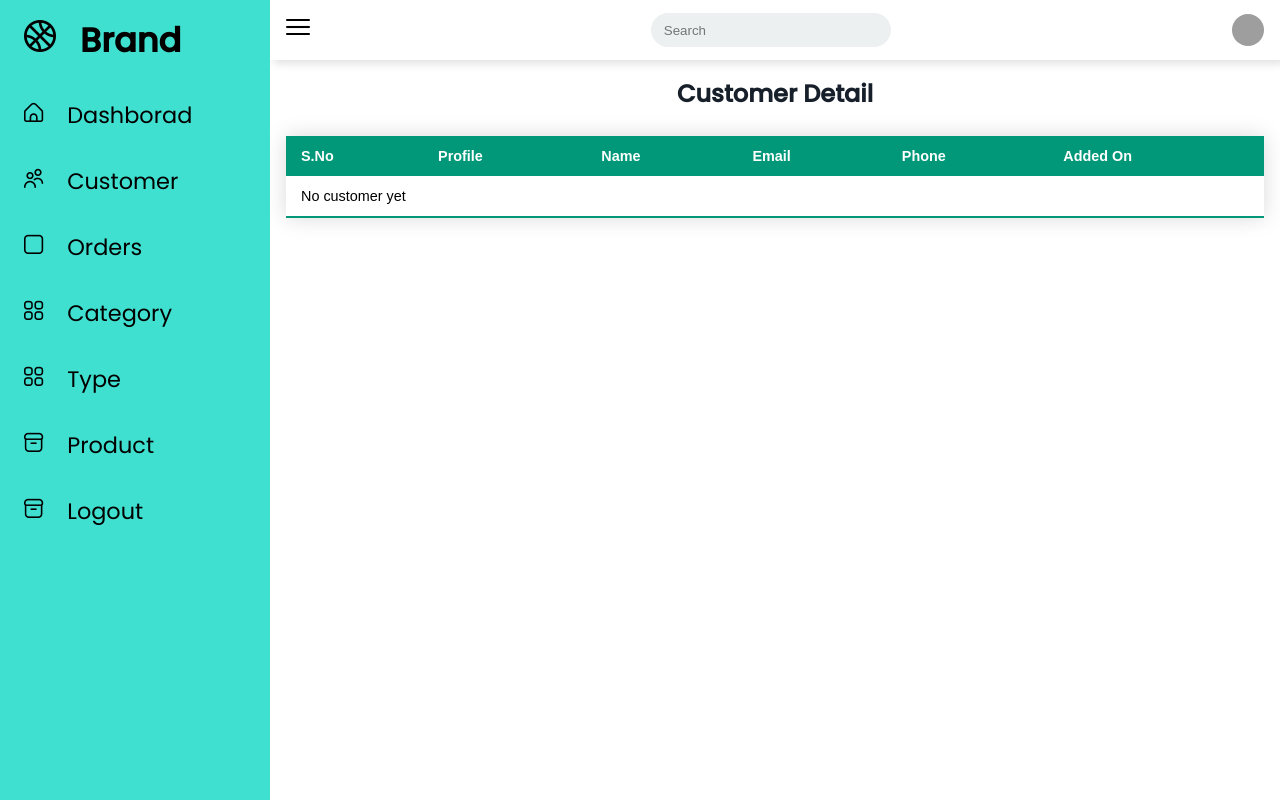
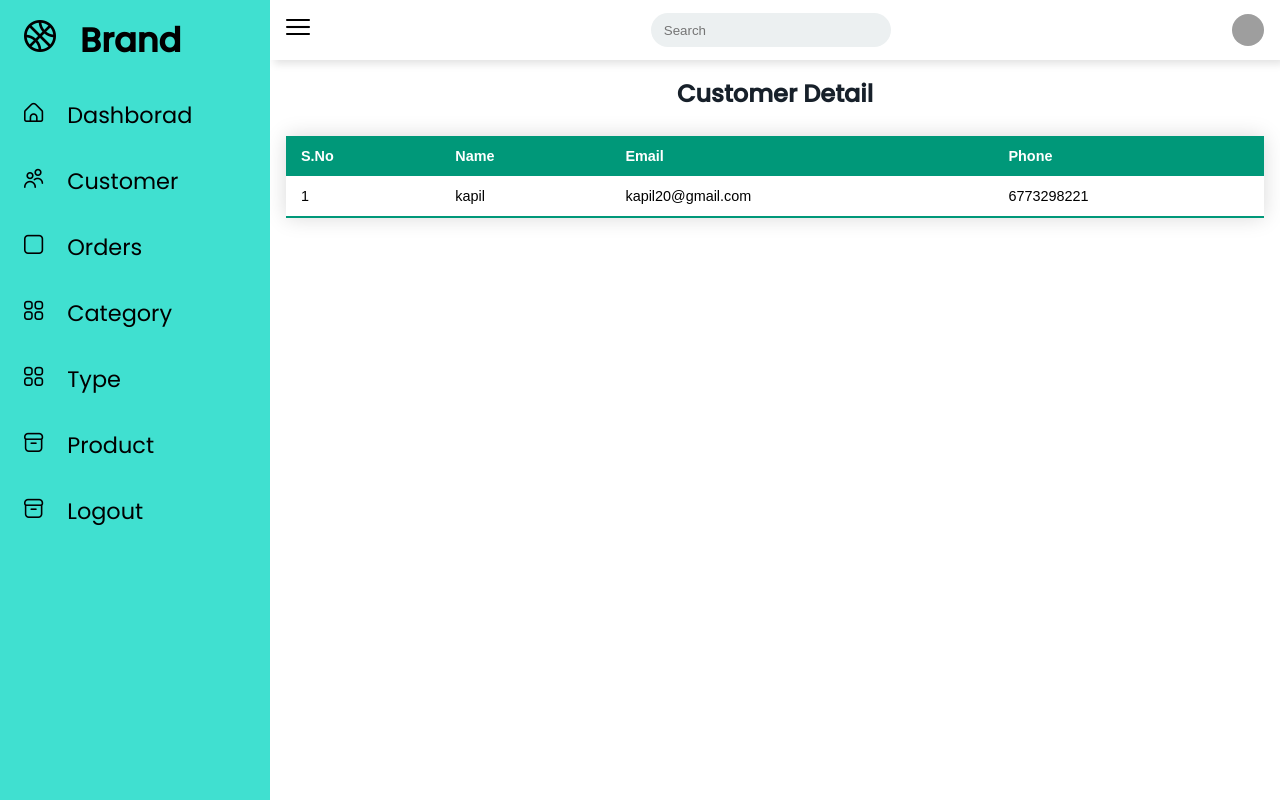
Before and after one commit to Badrudeen20/Cloth-Ecommerce-Site, a PHP site: page /Customer.php in a window 1280 px wide. Run offline with PHP 8.4, Linux system fonts and the light colour scheme; data comes from the database, SQL or seed files in the repository; data that the repository does not hold is empty; some libraries are stand-ins or nearby versions; grey boxes are pictures that could not be loaded.

Commit message:
Update Customer.php

```diff
--- a/Admin/Customer.php
+++ b/Admin/Customer.php
@@ -13,28 +13,24 @@
                     <thead>
                         <tr>
                             <th>S.No</th>
-                            <th>Profile</th>
                             <th>Name</th>
                             <th>Email</th>
                             <th>Phone</th>
-                            <th>Added On</th>
 
                         </tr>
                     </thead>
                     <tbody>
                         <?php
-                         $cus_res = mysqli_query($conn,"select * from customer");
+                         $cus_res = mysqli_query($conn,"select * from users");
                           if(mysqli_num_rows($cus_res) >0){
 
                          $i=1;
                           while($cus_row  = mysqli_fetch_assoc($cus_res)){ ?>
                                  <tr>
                             <td><?php echo $i ?></td>
-                            <td><img src="../Client/Image/Product/shirt.jpeg"/></td>
                             <td><?php echo $cus_row['name'] ?></td>
                             <td><?php echo $cus_row['email'] ?></td>
                             <td><?php echo $cus_row['phone'] ?></td>
-                            <td><?php echo $cus_row['added_on'] ?></td>
                         </tr>
 
                         <?php $i++; }
```
